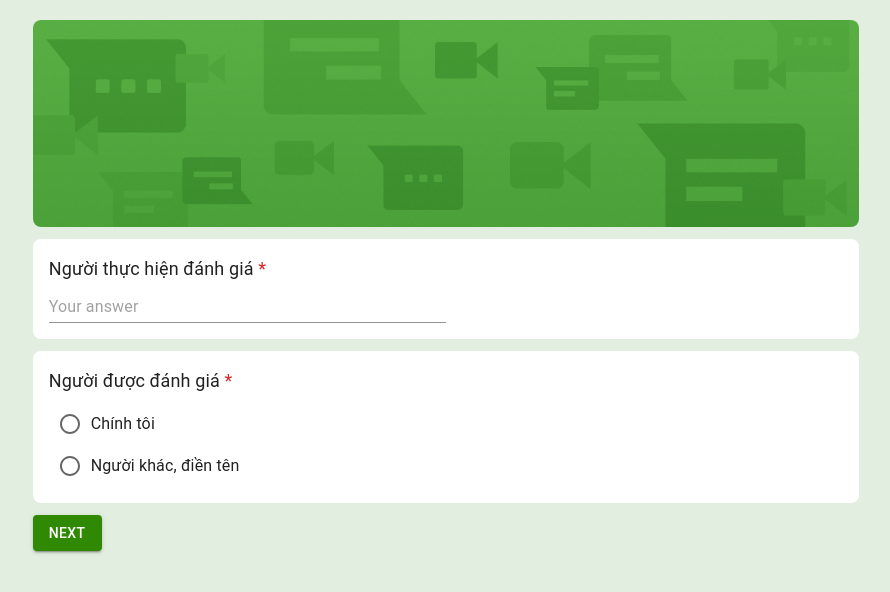
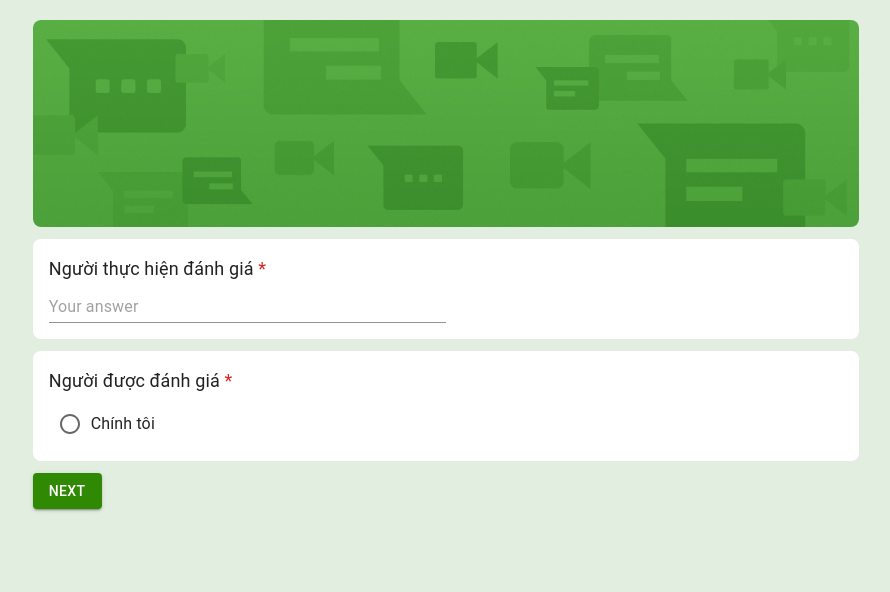
Before and after one commit to abel3t/assessment, a Next.js app: page /khao-sat in a window 1280 px wide. Shown: the top 592 px of the page, without its empty margins (194-1084 px from the left). Built offline with nearby package versions, Linux system fonts and the light colour scheme.

Commit message:
Update paging

```diff
--- a/src/components/Information.tsx
+++ b/src/components/Information.tsx
@@ -50,11 +50,6 @@ const Information: React.FC = () => {
             style={{ margin: 0, padding: 0 }}
             value={UserWasAssessedType.Myself} control={<Radio/>}
             label={UserWasAssessedTitle[UserWasAssessedType.Myself]}/>
-
-          <FormControlLabel
-            style={{ margin: 0, padding: 0 }}
-            value={UserWasAssessedType.Other} control={<Radio/>}
-            label={UserWasAssessedTitle[UserWasAssessedType.Other]}/>
         </RadioGroup>
       </div>
     </div>
--- a/src/components/RatingQuestion.tsx
+++ b/src/components/RatingQuestion.tsx
@@ -8,6 +8,7 @@ import { updateQuestionValue } from 'slices/assessment-questions.slice';
 import { useDispatch } from 'react-redux';
 
 interface RatingQuestionProps {
+  index: number,
   id: number,
   title: string;
   isRequired?: boolean;
@@ -15,7 +16,7 @@ interface RatingQuestionProps {
   value?: number
 }
 
-const RatingQuestion: React.FC<RatingQuestionProps> = ({ id, title, isRequired, hasError, value }) => {
+const RatingQuestion: React.FC<RatingQuestionProps> = ({ index, id, title, isRequired, hasError, value }) => {
   const dispatch = useDispatch();
 
   const handleChange = (event: any) => {
@@ -26,7 +27,7 @@ const RatingQuestion: React.FC<RatingQuestionProps> = ({ id, title, isRequired,
     <div className={`p-2 md:p-3 lg:p-4 mb-3 border-gray-400 rounded-lg bg-white ${isRequired && hasError &&
     'border border-red-500'}`}>
       <div className="text-lg mb-2">
-        {id}. {title} {isRequired && <span className="text-red-600">*</span>}
+        {index}. {title} {isRequired && <span className="text-red-600">*</span>}
       </div>
 
       <div className="flex items-end justify-around">
--- a/src/pages/khao-sat.tsx
+++ b/src/pages/khao-sat.tsx
@@ -69,7 +69,6 @@ const AssessmentPage: React.FC = () => {
     }
   };
 
-  console.log(currentPage);
   return (
     <div className="p-2 sm:p-3 md:p-4 lg:p-5 flex flex-col justify-center items-center">
       <div className="w-full md:w-3/4 lg:w-2/3">
@@ -94,9 +93,10 @@ const AssessmentPage: React.FC = () => {
                 </div>
               </div>
 
-              {Object.values(questions).slice((currentPage - 1) * 7, currentPage * 7).map((question: any) => {
+              {Object.values(questions).slice((currentPage - 1) * 7, currentPage * 7).map((question: any, index: number) => {
                 return (
                   <RatingQuestion
+                    index={index + 1}
                     id={question.id}
                     title={question.title}
                     isRequired={question.isRequired}
```
